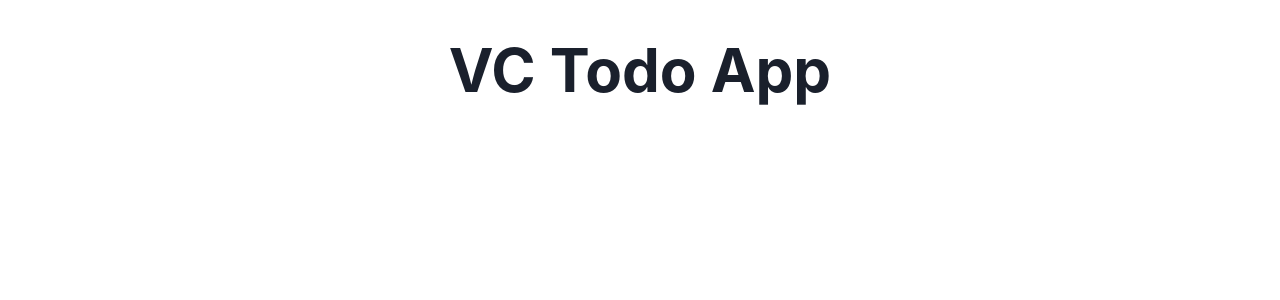
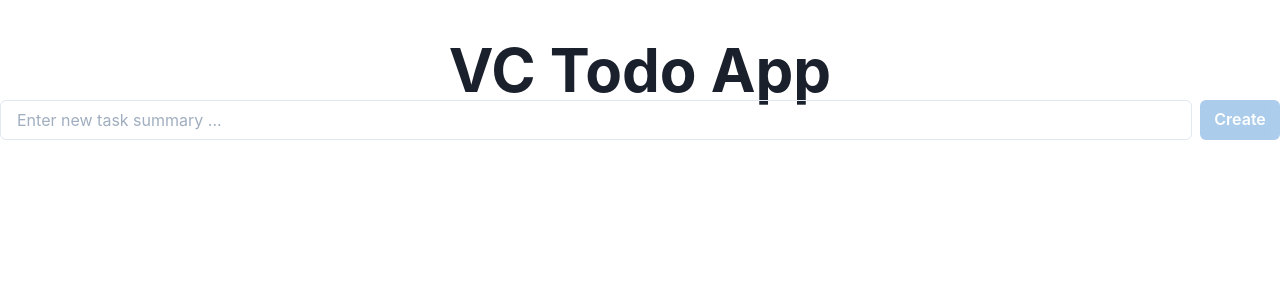
Before and after one commit to vcchung/vc-heroku-app, a React (Create React App) app in the folder client/: page / in a window 1280 px wide. Shown: the top 300 px of the page. Built offline with nearby package versions, Linux system fonts and the light colour scheme; no server answers.

Commit message:
support create task and refresh table after create

```diff
--- a/client/src/App.tsx
+++ b/client/src/App.tsx
@@ -1,16 +1,22 @@
-import React from "react";
+import React, { useState } from "react";
 import "./App.css";
 import { ChakraProvider, Heading } from "@chakra-ui/react";
 import TaskTable from "./components/TaskTable";
+import TaskInput from "./components/TaskInput";
 
 function App() {
+  const [updateCount, setUpdateCount] = useState(0);
+  const refresh = () => {
+    setUpdateCount((previous) => previous + 1);
+  };
   return (
     <ChakraProvider>
       <div className="App">
         <Heading as="h2" size="3xl" mt={10}>
           VC Todo App
         </Heading>
-        <TaskTable />
+        <TaskTable updateCount={updateCount} />
+        <TaskInput refresh={refresh} />
       </div>
     </ChakraProvider>
   );
--- /dev/null
+++ b/client/src/components/TaskInput.tsx
@@ -0,0 +1,40 @@
+import React, { useState } from "react";
+import { Input, Button, HStack } from "@chakra-ui/react";
+import axios from "axios";
+
+interface Props {
+  refresh: () => void;
+}
+
+const TaskInput = ({ refresh }: Props) => {
+  const [input, setInput] = useState<string | null>(null);
+  return (
+    <HStack>
+      <Input
+        placeholder="Enter new task summary ..."
+        value={input ?? ""}
+        onChange={(e) => {
+          setInput(e.target.value);
+        }}
+      />
+      <Button
+        colorScheme="blue"
+        isDisabled={!input}
+        onClick={() => {
+          axios
+            .post("/api/tasks", { summary: input })
+            .then(() => {
+              console.log("successfully created task");
+              setInput(null);
+              refresh();
+            })
+            .catch((ex) => console.error("Failed to create task"));
+        }}
+      >
+        Create
+      </Button>
+    </HStack>
+  );
+};
+
+export default TaskInput;
--- a/client/src/components/TaskTable.tsx
+++ b/client/src/components/TaskTable.tsx
@@ -8,17 +8,21 @@ interface Task {
   updatedAt: Date;
 }
 
-const TaskTable = () => {
+interface Props {
+  updateCount: number;
+}
+
+const TaskTable = ({ updateCount }: Props) => {
   const [tasks, setTasks] = useState<Array<Task> | null>(null);
   useEffect(() => {
     axios.get<Array<Task>>("/api/tasks").then((response) => {
       setTasks(response.data);
     });
-  }, []);
+  }, [updateCount]);
 
   return (
     tasks && (
-      <Table variant="simple" mt={30}>
+      <Table variant="simple" m={30}>
         <Thead>
           <Tr>
             <Th>Task ID</Th>
```
